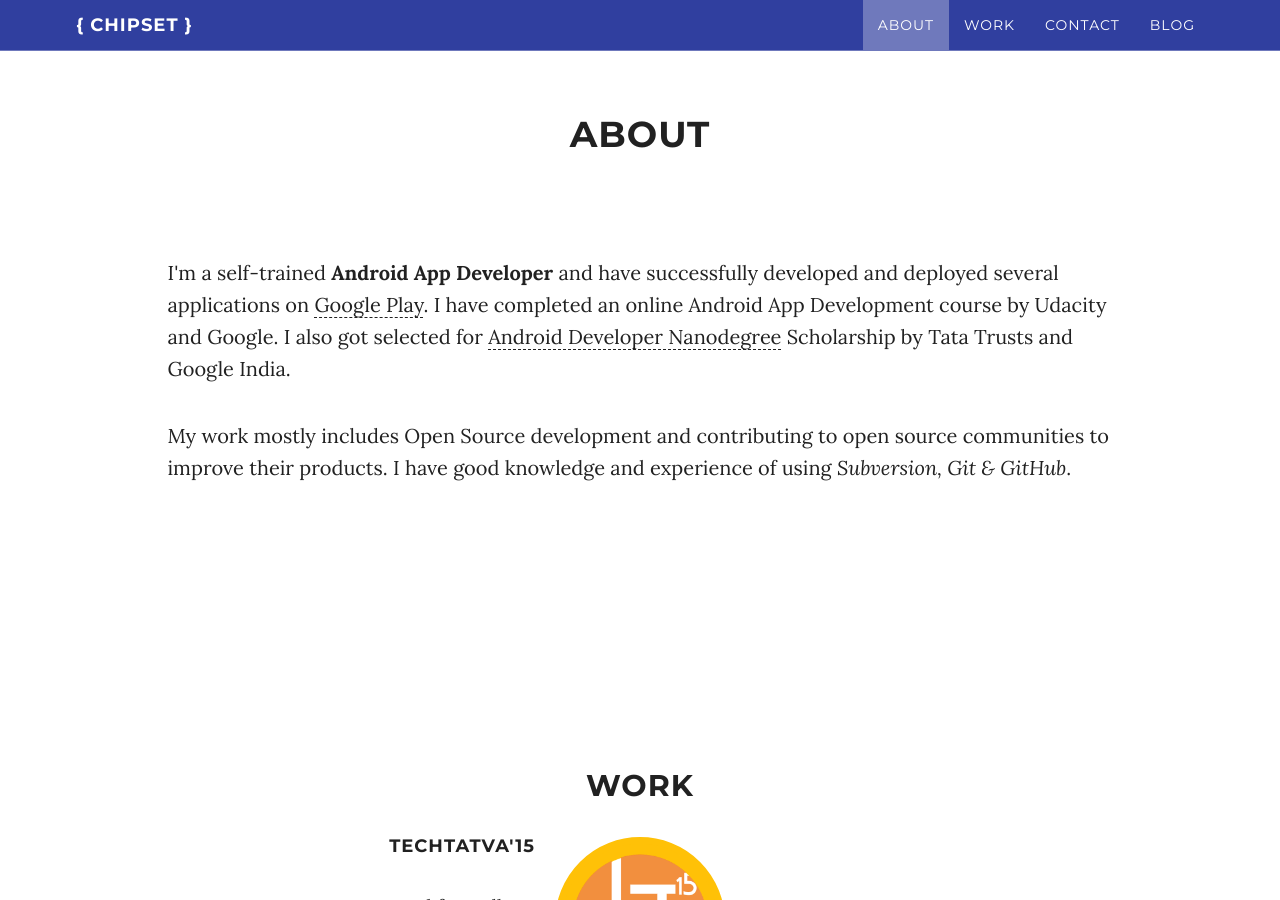
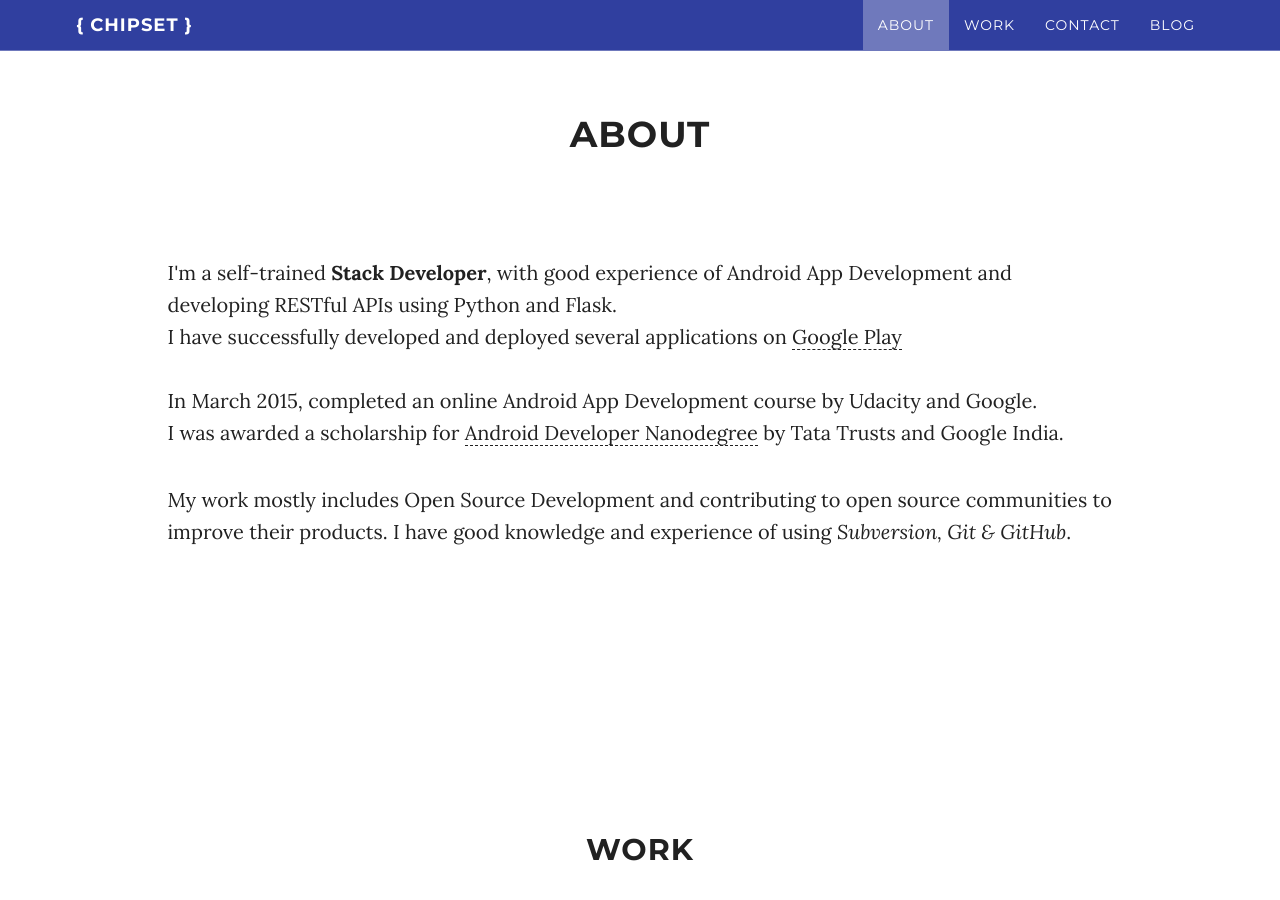
Before and after one commit to kartikarora/kartikarora.me, a Jekyll site: the page built from index.html, in a window 1280 px wide and 900 px high, scrolled down 1035 px. Built offline with Jekyll 4.4.1, drawn with Linux system fonts in a browser that asks for light colours; nearby versions of some CDN libraries; emoji names are drawn with the system emoji font; comment, search, counter and statistics services are not loaded; some of the changed text lies outside the part shown.

Commit message:
Added transfer.sh and updated about

```diff
--- a/_config.yml
+++ b/_config.yml
@@ -75,6 +75,7 @@
   - text: "The best thing about a <b>boolean</b> is even if you are wrong, you are only off by a <b>bit</b>!"
   - text: "It’s not a <b>bug</b> – it’s an <b>undocumented feature</b>!"
   - text: "In order to understand <b>recursion</b>, one must first <b>understand recursion</b>"
+  - text: "Failure is not an option. It comes bundled with <b>Windows</b>!"
   - text: "<b><i>Linux<i></b> is Truth"
   - text: "Whoever said <i>money can't buy you happiness</i> obviously never bought themselves a <b>drum kit</b>"
 
@@ -102,12 +103,15 @@
 ###############
 
 events:
+  - image: "/img/timeline/trsh.png"
+    date: "Transfer.sh"
+    description: "Easy file sharing from your Android device! <br>Download App from <a href=\"https://play.google.com/store/apps/details?id=me.kartikarora.transfersh\" target=\"_blank\">Play Store</a><br>View it on <a href=\"https://github.com/kartikarora/Transfer.sh\" target=\"_blank\"><i class=\"fa fa-github\"></i></a>"
   - image: "/img/timeline/tt15.png"
     date: "TechTatva'15"
-    description: "Team Lead for college techfest app.<br>Download App from <a href=\"https://play.google.com/store/apps/details?id=chipset.techtatva\" target=\"_blank\">Play Store</a><br>View it on <a href=\"https://github.com/chipset95/TechTatva\" target=\"_blank\"><i class=\"fa fa-github\"></i></a>"
+    description: "Team Lead for college techfest app.<br>Download App from <a href=\"https://play.google.com/store/apps/details?id=chipset.techtatva\" target=\"_blank\">Play Store</a><br>View it on <a href=\"https://github.com/kartikarora/TechTatva\" target=\"_blank\"><i class=\"fa fa-github\"></i></a>"
   - image: "/img/timeline/revels15.png"
     date: "Revels'15"
-    description: "Android app for college cultural fest.<br>Download App from <a href=\"https://play.google.com/store/apps/details?id=chipset.revels\" target=\"_blank\">Play Store</a><br>View it on <a href=\"https://github.com/chipset95/Revels\" target=\"_blank\"><i class=\"fa fa-github\"></i></a>"
+    description: "Android app for college cultural fest.<br>Download App from <a href=\"https://play.google.com/store/apps/details?id=chipset.revels\" target=\"_blank\">Play Store</a><br>View it on <a href=\"https://github.com/kartikarora/Revels\" target=\"_blank\"><i class=\"fa fa-github\"></i></a>"
   - image: "/img/timeline/default.png"
     date: "Potato Library"
     description: "Easy to use Utility library for Android.<br>Get it on <a href=\"http://kartikarora.me/Potato-Library\" target=\"_blank\"><i class=\"fa fa-github\"></i></a>"
--- a/about.html
+++ b/about.html
@@ -7,8 +7,12 @@
 
 <p>&nbsp;</p>
 <p style="text-align: left;">
-    I'm a self-trained <b>Android App Developer</b> and have successfully developed and deployed several applications on <a href="https://play.google.com/store/apps/developer?id=CHIPSET" target="_blank">Google Play</a>. I have completed an online Android App Development course by Udacity and Google. I also got selected for <a href="/blog/Android-Developer-Nanodegree">Android Developer Nanodegree</a> Scholarship by Tata Trusts and Google India.
+    I'm a self-trained <b>Stack Developer</b>, with good experience of Android App Development and developing RESTful APIs using Python and Flask.
+    <br>I have successfully developed and deployed several applications on <a href="https://play.google.com/store/apps/developer?id=Kartik Arora" target="_blank">Google Play</a>
+    <br>
+    <br>In March 2015, completed an online Android App Development course by Udacity and Google.
+    <br>I was awarded a scholarship for <a href="/blog/Android-Developer-Nanodegree">Android Developer Nanodegree</a>  by Tata Trusts and Google India.
 </p>
 <p style="text-align: left;">
-    My work mostly includes Open Source development and contributing to open source communities to improve their products. I have good knowledge and experience of using <i>Subversion, Git &amp; GitHub</i>.
+    My work mostly includes Open Source Development and contributing to open source communities to improve their products. I have good knowledge and experience of using <i>Subversion, Git &amp; GitHub</i>.
 </p>
```
Also changed, not shown: img/timeline/trsh.png (added).
